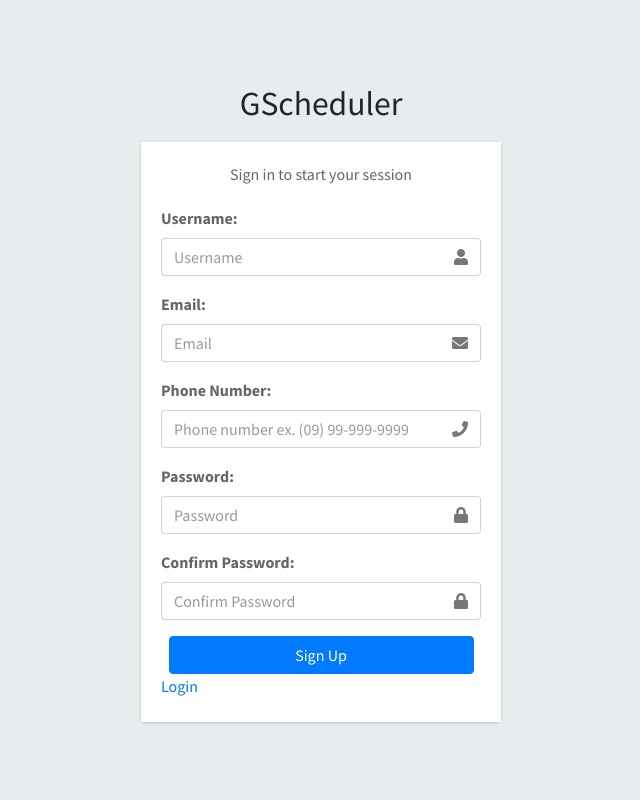
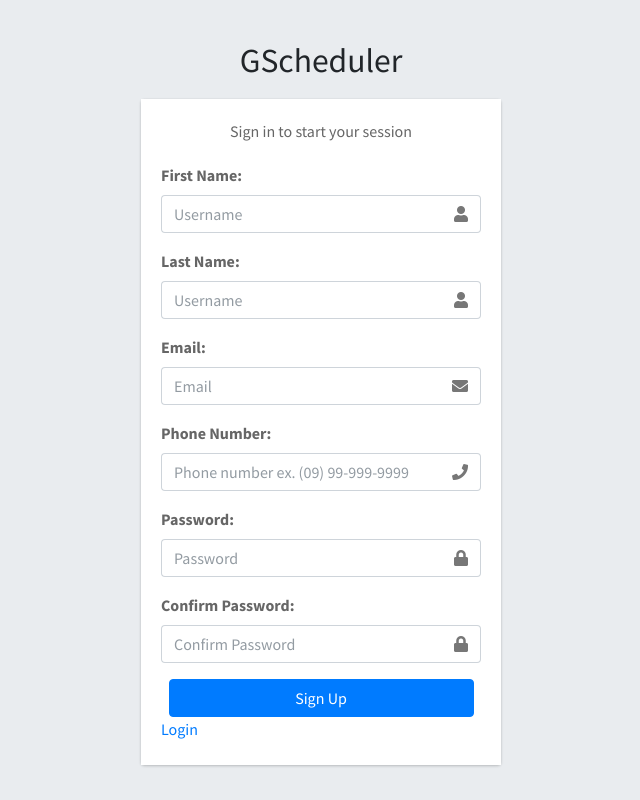
Before and after one commit to Erissupervill/GScheduler, a Flask app: page /register in a window 1280 px wide. Shown: the whole page, without its empty margins (319-959 px from the left). Run offline with Flask 3, Linux system fonts and the light colour scheme; parts of the project's set-up code (start-up, migrations or seed data) failed here and were passed over; some libraries are stand-ins or nearby versions.

Commit message:
updated table fields name and bugs

```diff
--- a/app/forms.py
+++ b/app/forms.py
@@ -3,7 +3,8 @@ from wtforms import DateTimeField, DateTimeLocalField, RadioField, SelectField,
 from wtforms.validators import DataRequired, Email, EqualTo, Length
 
 class RegistrationForm(FlaskForm):
-    username = StringField('Username', validators=[DataRequired(), Length(min=2, max=10)])
+    last_name = StringField('Name', validators=[DataRequired(), Length(min=2, max=25)])
+    first_name = StringField('Last Name', validators=[DataRequired(), Length(min=2, max=25)])
     email = StringField('Email', validators=[DataRequired(), Email()])
     phone_number = StringField('Phone Number', validators=[DataRequired()])
     password = PasswordField('Password', validators=[DataRequired(),Length(min=2, max=10)])
--- a/app/routes/auth_routes.py
+++ b/app/routes/auth_routes.py
@@ -26,7 +26,8 @@ def user_register():
 
     form = RegistrationForm()
     if form.validate_on_submit():
-        username = form.username.data
+        first_name = form.first_name.data
+        last_name = form.last_name.data
         email = form.email.data
         phone_num = form.phone_number.data
         password = form.password.data
@@ -37,7 +38,7 @@ def user_register():
             return redirect(url_for('auth_routes.user_register'))
 
         hashed_password = bcrypt.generate_password_hash(password).decode('utf-8')
-        user = User(username=username, email_address=email, password_hash=hashed_password, phone_number=phone_num, role_id=role_id)
+        user = User(first_name=first_name,last_name=last_name, email_address=email, password_hash=hashed_password, phone_number=phone_num, role_id=role_id)
         try:
             db.session.add(user)
             db.session.commit()
@@ -62,7 +63,6 @@ def login():
         email_address = form.email_address.data
         password = form.password.data
         user = authenticate_user(email_address, password, bcrypt)
-        print(user.__dict__)
         if user:
             flash('Login Successful', 'success')
             return base_on_user_role()
--- a/app/services/auth_services.py
+++ b/app/services/auth_services.py
@@ -3,9 +3,11 @@ from app.models import User
 from flask_login import login_user
 
 def load_user(id):
+    """Retrieve all user by ID"""
     return User.query.get(int(id))
 
 def authenticate_user(email_address, password, bcrypt):
+    """Authenticate user if correct data from database."""
     user = User.query.filter_by(email_address=email_address).first()
     if user and bcrypt.check_password_hash(user.password_hash, password):
         # Update the last login time
--- a/app/services/reservation_services.py
+++ b/app/services/reservation_services.py
@@ -50,10 +50,12 @@ def get_user_reservations(user_id):
         current_app.logger.error(f"Error while retrieving reservations for user ID={user_id}: {e}")
         raise
 
+
+
 def take_user_reservations(user_id):
     """Retrieve and filter reservations for a specific user."""
     try:
-        return db.session.query(CustomerReservation).filter_by(user_id=user_id).all()
+        return db.session.query(CustomerReservation).filter_by(user_id=user_id, status=ReservationStatus.PENDING).all()
     except Exception as e:
         current_app.logger.error(f"Error while taking reservations for user ID={user_id}: {e}")
         raise
--- a/app/static/js/modals.js
+++ b/app/static/js/modals.js
@@ -38,6 +38,7 @@ document.addEventListener('DOMContentLoaded', function () {
 document.addEventListener('DOMContentLoaded', function () {
     $('#viewReservationModal').on('show.bs.modal', function (event) {
         var button = $(event.relatedTarget); // Button that triggered the modal
+        var reservation_id = button.data('reservationid');
         var customer = button.data('customer');
         var location = button.data('location');
         var date = button.data('date');
@@ -49,8 +50,9 @@ document.addEventListener('DOMContentLoaded', function () {
         var updatedAt = button.data('updated-at');
         var updatedByFirstName = button.data('updated-by-firstname');  // Updated
         var updatedByLastName = button.data('updated-by-lastname');    // Updated
-
+        console.log("Button Data Attributes:", button.data());
         var modal = $(this);
+        modal.find('#modalReservationID').text(reservation_id);
         modal.find('#modalCustomerName').text(customer);
         modal.find('#modalLocation').text(location);
         modal.find('#modalDate').text(date);
--- a/app/templates/auth/customer_register.html
+++ b/app/templates/auth/customer_register.html
@@ -31,15 +31,30 @@
           <input type="hidden" name="role" value="3">
 
           <div class="form-group">
-            <label for="username">Username:</label>
+            <label for="username">First Name:</label>
             <div class="input-group mb-3">
-              <input type="text" name="username" id="username" class="form-control" placeholder="Username">
+              <input type="text" name="first_name" id="username" class="form-control" placeholder="Username">
               <div class="input-group-append">
                 <div class="input-group-text">
                   <span class="fas fa-user"></span>
                 </div>
               </div>
-              {% for error in form.username.errors %}
+              {% for error in form.first_name.errors %}
+                <div class="invalid-feedback d-block">{{ error }}</div>
+              {% endfor %}
+            </div>
+          </div>
+
+          <div class="form-group">
+            <label for="username">Last Name:</label>
+            <div class="input-group mb-3">
+              <input type="text" name="last_name" id="username" class="form-control" placeholder="Username">
+              <div class="input-group-append">
+                <div class="input-group-text">
+                  <span class="fas fa-user"></span>
+                </div>
+              </div>
+              {% for error in form.last_name.errors %}
                 <div class="invalid-feedback d-block">{{ error }}</div>
               {% endfor %}
             </div>
--- a/app/templates/customer/reservation_status.html
+++ b/app/templates/customer/reservation_status.html
@@ -86,7 +86,6 @@
         <div class="modal-content">
             <form id="cancelForm" method="POST" action="{{ url_for('user_routes.cancel_reservation_route') }}">
                 <input type="hidden" name="csrf_token" value="{{csrf_token()}}">
-                <input type="hidden" id="cancelReservationId" name="reservation_id">
                 <div class="modal-header">
                     <h5 class="modal-title" id="cancelModalLabel">Cancel Reservation</h5>
                     <button type="button" class="close" data-dismiss="modal" aria-label="Close">
--- a/app/templates/staff/accepted_reservation.html
+++ b/app/templates/staff/accepted_reservation.html
@@ -35,6 +35,7 @@
                                     <tr>
                                         <th>ID</th>
                                         <th>Customer Name</th>
+                                        <th>Reservation ID</th>
                                         <th>Location</th>
                                         <th>Date</th>
                                         <th>Time</th>
@@ -46,7 +47,8 @@
                                     {% for reservation in reservations %}
                                         <tr>
                                             <td>{{ loop.index }}</td>
-                                            <td>{{ reservation.customer.username }}</td>
+                                            <td>{{ reservation.customer.first_name }} {{reservation.customer.last_name}}</td>
+                                            <td>{{ reservation.reservation_id }}</td>
                                             <td>{{ reservation.branch.location }} {{ reservation.branch.name }}</td>
                                             <td>{{ reservation.reservation_date.strftime('%Y-%m-%d') }}</td>
                                             <td>{{ reservation.reservation_time.strftime('%H:%M') }}</td>
@@ -64,6 +66,7 @@
                                     <tr>
                                         <th>ID</th>
                                         <th>Customer Name</th>
+                                        <th>Reservation ID</th>
                                         <th>Location</th>
                                         <th>Date</th>
                                         <th>Time</th>
--- a/app/templates/staff/cancelled_reservation.html
+++ b/app/templates/staff/cancelled_reservation.html
@@ -47,7 +47,7 @@
                                             {% for reservation in reservations %}
                                             <tr>
                                                 <td>{{ loop.index}}</td>
-                                                <td>{{ reservation.customer.username }}</td>
+                                                <td>{{ reservation.customer.first_name }} {{reservation.customer.last_name}}</td>
                                                 <td>{{ reservation.branch.location}} {{reservation.branch.name}}</td>
                                                 <td>{{ reservation.reservation_date.strftime('%Y-%m-%d') }}</td>
                                                 <td>{{ reservation.reservation_time.strftime('%H:%M') }}</td>
--- a/app/templates/staff/completed_reservation.html
+++ b/app/templates/staff/completed_reservation.html
@@ -47,7 +47,7 @@
                                     {% for reservation in reservations %}
                                     <tr>
                                         <td>{{ loop.index }}</td>
-                                        <td>{{ reservation.customer.username }}</td>
+                                        <td>{{ reservation.customer.first_name }} {{ reservation.customer.last_name }}</td>
                                         <td>{{ reservation.branch.location }} {{ reservation.branch.name }}</td>
                                         <td>{{ reservation.reservation_date.strftime('%Y-%m-%d') }}</td>
                                         <td>{{ reservation.reservation_time.strftime('%H:%M') }}</td>
@@ -55,7 +55,8 @@
                                         <td>
                                             <button type="button" class="btn btn-info" data-toggle="modal"
                                                 data-target="#viewReservationModal"
-                                                data-customer="{{ reservation.customer.username }}"
+                                                data-reservationID="{{ reservation.reservation_id }}"
+                                                data-customer="{{ reservation.customer.first_name }} {{reservation.customer.last_name}}"
                                                 data-location="{{ reservation.branch.location }} {{ reservation.branch.name }}"
                                                 data-date="{{ reservation.reservation_date.strftime('%Y-%m-%d') }}"
                                                 data-time="{{ reservation.reservation_time.strftime('%H:%M') }}"
--- a/app/templates/staff/pending_reservation.html
+++ b/app/templates/staff/pending_reservation.html
@@ -35,6 +35,7 @@
                                             <tr>
                                                 <th>ID</th>
                                                 <th>Customer Name</th>
+                                                <th>Reservation ID</th>
                                                 <th>Location</th>
                                                 <th>Date</th>
                                                 <th>Time</th>
@@ -46,7 +47,8 @@
                                             {% for reservation in reservations %}
                                             <tr>
                                                 <td>{{ loop.index }}</td>
-                                                <td>{{ reservation.customer.username }}</td>
+                                                <td>{{ reservation.customer.first_name }} {{ reservation.customer.last_name }}</td>
+                                                <td>{{ reservation.reservation_id }}</td>
                                                 <td>{{ reservation.branch.location }} {{ reservation.branch.name }}</td>
                                                 <td>{{ reservation.reservation_date.strftime('%Y-%m-%d') }}</td>
                                                 <td>{{ reservation.reservation_time.strftime('%H:%M') }}</td>
@@ -70,6 +72,7 @@
                                             <tr>
                                                 <th>ID</th>
                                                 <th>Customer Name</th>
+                                                <th>Reservation ID</th>
                                                 <th>Location</th>
                                                 <th>Date</th>
                                                 <th>Time</th>
--- a/app/templates/staff/rejected_reservation.html
+++ b/app/templates/staff/rejected_reservation.html
@@ -49,7 +49,7 @@
                                             {% for reservation in reservations %}
                                             <tr>
                                                 <td>{{ loop.index}}</td>
-                                                <td>{{ reservation.customer.username }}</td>
+                                                <td>{{ reservation.customer.first_name }} {{reservation.customer.last_name}}</td>
                                                 <td>{{ reservation.branch.location}} {{reservation.branch.name}}</td>
                                                 <td>{{ reservation.reservation_date.strftime('%Y-%m-%d') }}</td>
                                                 <td>{{ reservation.reservation_time.strftime('%H:%M') }}</td>
--- a/app/templates/staff/reservation.html
+++ b/app/templates/staff/reservation.html
@@ -34,7 +34,7 @@
                                 {% for reservation in reservations %}
                                 <tr>
                                     <td>{{ loop.index }}</td>
-                                    <td>{{ reservation.customer.username }}</td>
+                                    <td>{{ reservation.customer.first_name }} {{reservation.customer.last_name}}</td>
                                     <td>{{ reservation.reservation_date.strftime('%m-%d-%Y')}}</td>
                                     <td>{{ reservation.reservation_time.strftime('%H:%M')}}</td>
                                     <td>{{ reservation.number_of_guests }}</td>
--- a/app/templates/view_reservation.html
+++ b/app/templates/view_reservation.html
@@ -12,6 +12,8 @@
             <div class="modal-body">
                 <!-- Reservation details go here -->
                 <dl class="row">
+                    <dt class="col-sm-4">Reservation ID:</dt>
+                    <dd class="col-sm-8" id="modalReservationID"></dd>
                     <dt class="col-sm-4">Customer Name:</dt>
                     <dd class="col-sm-8" id="modalCustomerName"></dd>
                     <dt class="col-sm-4">Location:</dt>
```
Also changed, not shown: app/middleware_logging.py (+8 -2 lines), app/routes/staff_routes.py (+13 -3 lines), app/templates/admin/user_logs.html (+11 -3 lines), app/templates/admin/users_list.html (+8 -2 lines).
